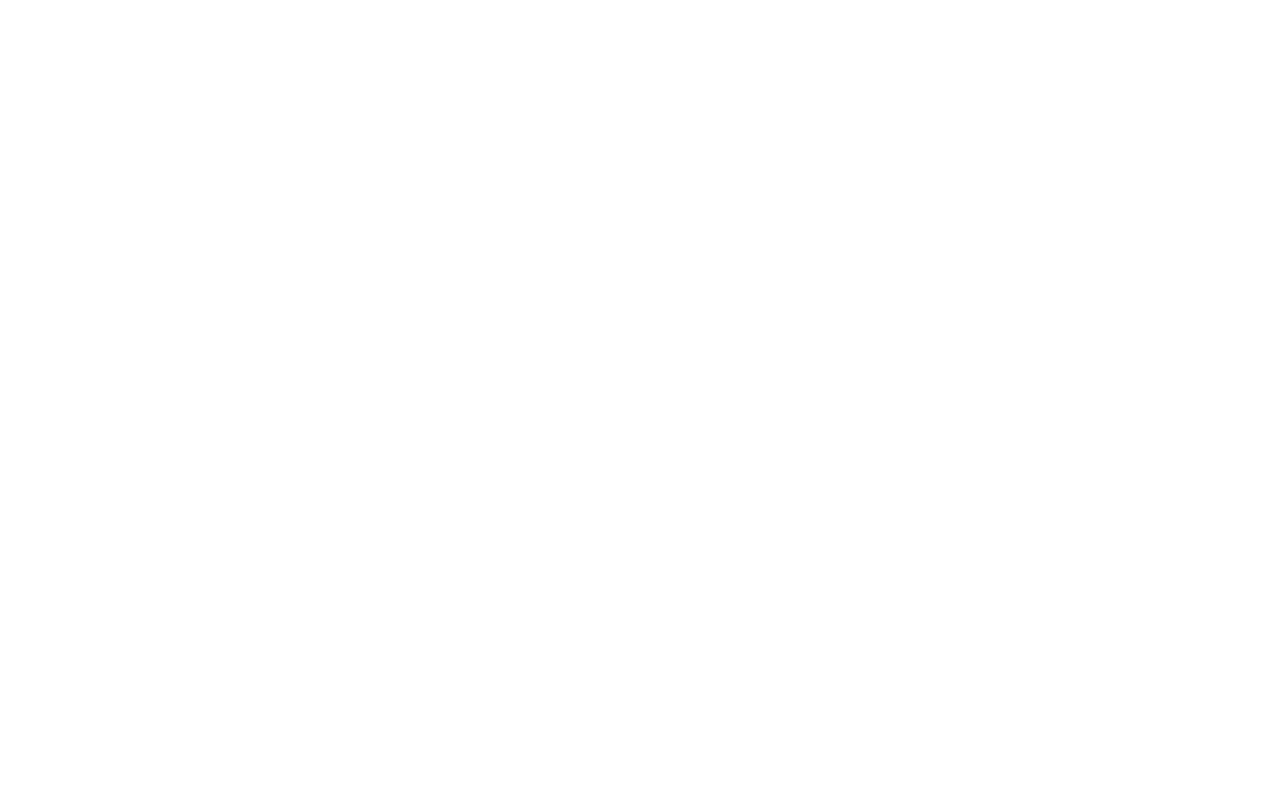
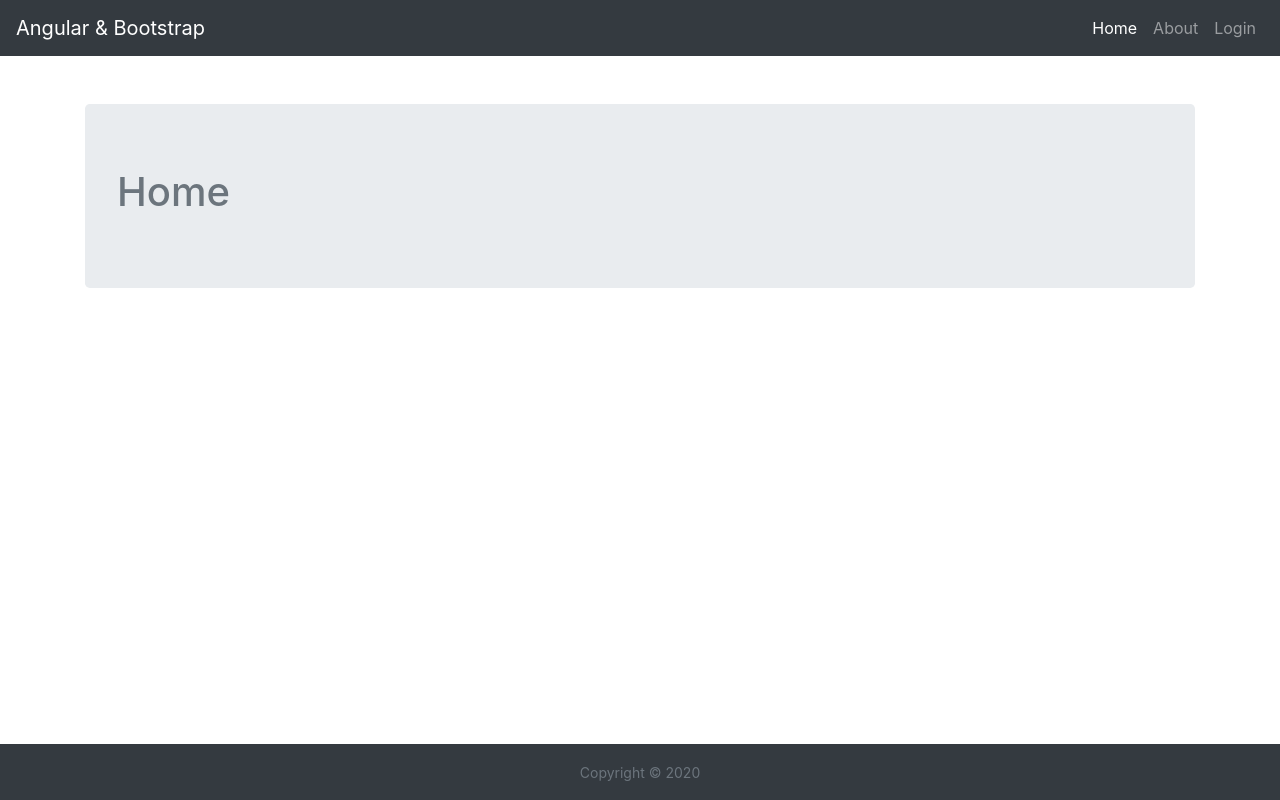
Before and after one commit to jdlcgarcia/ng-training, an Angular app: page /home in a window 1280 px wide. Before the commit this address led to /. Built offline with nearby package versions, Linux system fonts and the light colour scheme.

Commit message:
módulo Home

```diff
--- a/src/app/app-routing.module.ts
+++ b/src/app/app-routing.module.ts
@@ -7,9 +7,13 @@ const routes: Routes = [
     path: '',
     component: LayoutComponent,
     children: [
-      // Here we will add our application pages
+      {
+        path: 'home',
+        loadChildren: () => import('./pages/home/home.module').then(m => m.HomeModule),
+      },
     ],
   },
+  { path: 'home', loadChildren: () => import('./pages/home/home.module').then(m => m.HomeModule) },
 ];
 
 @NgModule({
--- /dev/null
+++ b/src/app/pages/home/home-routing.module.ts
@@ -0,0 +1,11 @@
+import { NgModule } from '@angular/core';
+import { RouterModule, Routes } from '@angular/router';
+import { HomeComponent } from './home.component';
+
+const routes: Routes = [{ path: '', component: HomeComponent }];
+
+@NgModule({
+  imports: [RouterModule.forChild(routes)],
+  exports: [RouterModule]
+})
+export class HomeRoutingModule { }
--- /dev/null
+++ b/src/app/pages/home/home.component.html
@@ -0,0 +1,5 @@
+<div class="container py-5">
+  <div class="jumbotron">
+    <h1 class="text-secondary">Home</h1>
+  </div>
+</div>
--- /dev/null
+++ b/src/app/pages/home/home.component.ts
@@ -0,0 +1,15 @@
+import { Component, OnInit } from '@angular/core';
+
+@Component({
+  selector: 'app-home',
+  templateUrl: './home.component.html',
+  styleUrls: ['./home.component.scss']
+})
+export class HomeComponent implements OnInit {
+
+  constructor() { }
+
+  ngOnInit(): void {
+  }
+
+}
```
Also changed, not shown: src/app/pages/home/home.module.ts (added, +17 -0 lines), src/app/pages/home/home.component.scss (added), 1 other file (tests, documents, lock files or other folders).
